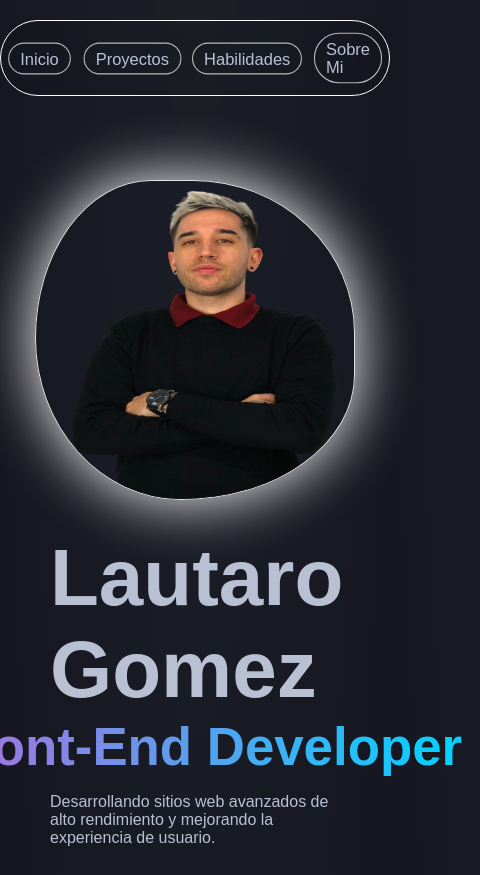
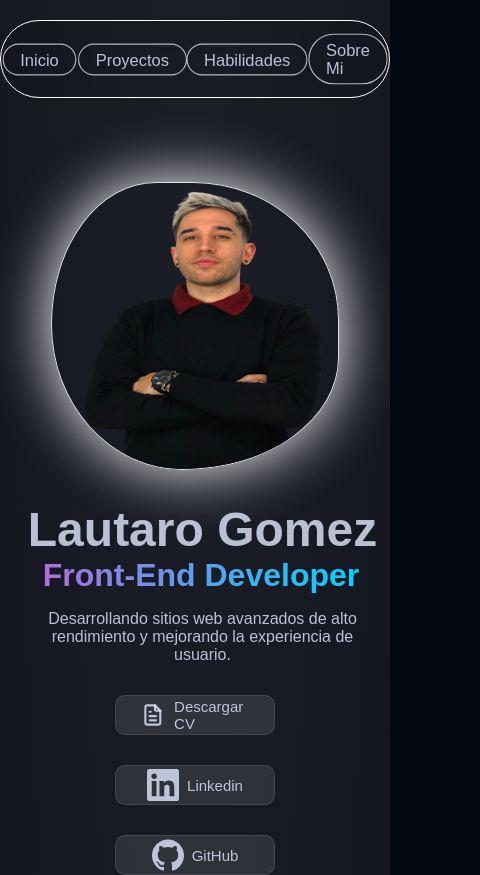
Before and after one commit to LauutiGomez/Porfolio, a React (Vite) app: page / in a window 390 px wide. Shown: the top 875 px of the page, 480 px wide, since content can reach past the window. Built offline with nearby package versions, Linux system fonts and the light colour scheme.

Commit message:
se modifico el Navbar, se continuo trabajando en el diseño responsivo

```diff
--- a/src/components/about/styles.css
+++ b/src/components/about/styles.css
@@ -43,22 +43,16 @@
   }
   }
 
-  /* @media screen and (max-width: 480px){
-    .article-aboutme{
-      display: flex;
-      flex-direction: column-reverse;
-      align-items: center;
-      justify-content: center;
-      text-align: center;
-
-      .container-parrafos-aboutme{
-        display: flex;
-        flex-direction: column;
-      }
-      img{
-        width: 250px;
-        height: 250px;
-      }
-
+  @media screen and (max-width: 390px){
+    .section-about-me{
+      margin-left: 15px;
+      max-width: 23rem;
+    .article-about-me{
+      max-width: 20rem;
+      .container-parrafos-about-me{
+        text-align: center;
+        width: 23rem;
+        }
     }
-  } */
+  }
+    }
--- a/src/components/home/Home.jsx
+++ b/src/components/home/Home.jsx
@@ -11,6 +11,7 @@ export const Home = () => {
     entries.forEach((entry) => {
       if (entry.isIntersecting) {
         homeNavbar.classList.add("active");
+        console.log('entra al if')
       } else {
         homeNavbar.classList.remove("active");
       }
--- a/src/components/home/styles.css
+++ b/src/components/home/styles.css
@@ -255,12 +255,10 @@
       }
 
       .home-aboutme{
-        width: 20rem;
         display: flex;
         flex-direction: column;
         justify-content: center;
         align-items: center;
-
         h3{
           text-align: start;
           font-size: 3.3rem;
@@ -268,3 +266,67 @@
       }
     }
   }
+
+  @media screen and (max-width: 580px){
+    .section-home{
+      max-width: 32rem;
+      .home-img{
+        display: flex;
+        justify-content: center;
+        align-items: center;
+        padding: 2rem 0rem;
+        img{
+          height: 18rem;
+          width: 18rem;
+        }
+      }
+      .home-aboutme{
+        width: 32rem;
+        h1{
+          text-align: center;
+          font-size: 4rem;
+        }
+        h3{
+          text-align: center;
+          font-size: 2.5rem;
+        }
+        p{
+          text-align: center;
+        }
+      }
+
+      .container-buttoms-home{
+        display: flex;
+        flex-direction: column;
+      }
+  }
+}
+
+@media screen and (max-width: 390px){
+
+  .section-home{
+    max-width: 23rem;
+    .home-img{
+      display: flex;
+      justify-content: center;
+      align-items: center;
+      padding: 2rem 0rem;
+      img{
+        height: 18rem;
+        width: 18rem;
+      }
+    }
+    .home-aboutme{
+      max-width: 23rem;
+      h1{
+        font-size: 3rem;
+      }
+      h3{
+        font-size: 2rem;
+      }
+      p{
+        width: 20rem
+      }
+    }
+  }
+}
--- a/src/components/navbar/Navbar.jsx
+++ b/src/components/navbar/Navbar.jsx
@@ -2,20 +2,10 @@ export const Navbar = () => {
   return (
     <header>
       <nav className="navBar">
-        <ul>
-          <li id="navBar-Home">
-            <a href="#home">Inicio</a>
-          </li>
-          <li id="navBar-Proyectos">
-            <a href="#projects">Proyectos</a>
-          </li>
-          <li id="navBar-Habilidades">
-            <a href="#skills">Habilidades</a>
-          </li>
-          <li id="navBar-SobreMi">
-            <a href="#about">Sobre Mi</a>
-          </li>
-        </ul>
+            <a href="#home" id="navBar-Home">Inicio</a>
+            <a href="#projects" id="navBar-Proyectos">Proyectos</a>
+            <a href="#skills" id="navBar-Habilidades">Habilidades</a>
+            <a href="#about" id="navBar-SobreMi">Sobre Mi</a>
       </nav>
     </header>
   );
--- a/src/components/navbar/styles.css
+++ b/src/components/navbar/styles.css
@@ -15,34 +15,24 @@ header {
 .navBar {
   border: 1px solid #ffffff;
   border-radius: 9999px;
-  padding: 0.25rem 0.75rem;
+  padding: 15px 80px;
+  gap: 10px;
   display: flex;
   align-items: center;
   background-color: #0505050c;
   backdrop-filter: blur(16px);
 }
 
-.navBar > ul {
-  display: flex;
-  padding: 5px 40px;
-  list-style: none;
-  flex-direction: row;
-}
-
-.navBar > ul > li {
-  padding: 5px 10px;
-}
-
-.navBar > ul > li > a {
+.navBar > a {
   text-decoration: none;
   display: flex;
-  padding: 5px 10px;
+  padding: 5px 15px;
   position: relative;
   font-size: 15px;
   transition: 0.3s ease;
 }
 
-.navBar > ul > li > a:hover {
+.navBar > a:hover {
   transform: scale(1.1);
   background-color: rgba(255, 255, 255, 0.1);
   border-color: rgba(255, 255, 255, 0.1);
@@ -86,11 +76,12 @@ text-yellow-500 {
 
     .navBar{
       width: inherit;
-    ul{
-      width: inherit;
       justify-content: center;
       align-items: center;
     }
-    }
   }
 }
+
+@media screen and (max-width: 480px){
+
+}
--- a/src/index.css
+++ b/src/index.css
@@ -52,29 +52,10 @@ html {
   height: 2rem;
 }
 
-/* @media screen and (max-width: 1080px){
-  .main {
-    max-width: 64rem;
-    margin: auto;
-  }
-}
-
-@media screen and (max-width: 480px){
-  .main{
-    display: flex;
-    flex-direction: column;
-    justify-content: center;
-    align-items: center;
-    padding: 0px ;
-
-  }
-} */
 
 .active{
-  a{
     transform: scale(1.1);
     border: 1px solid rgba(255, 255, 255, 0.685) ;
     border-color: rgba(255, 255, 255, 0.685);
     border-radius: 9999px;
-  }
 }
```
